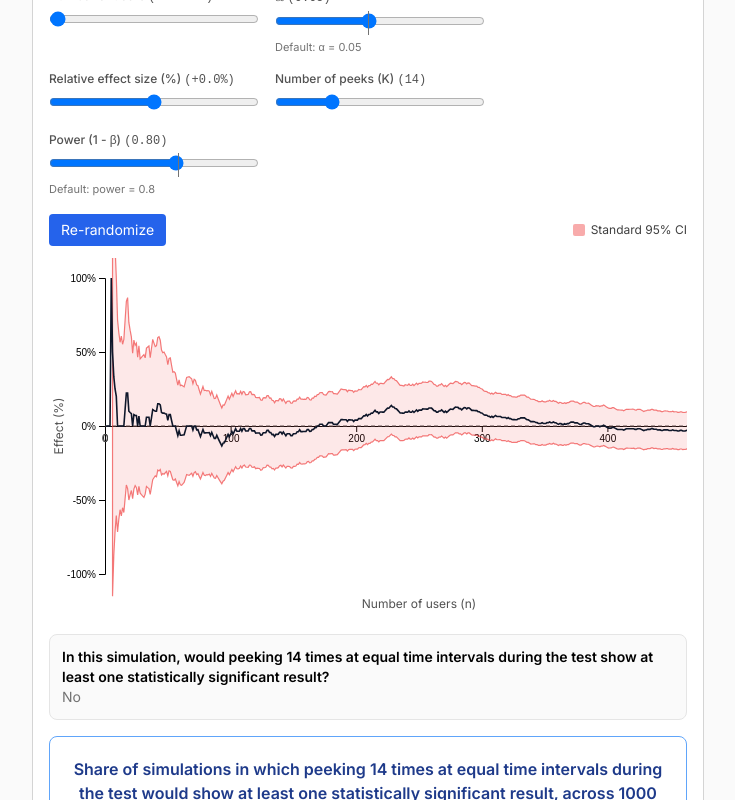
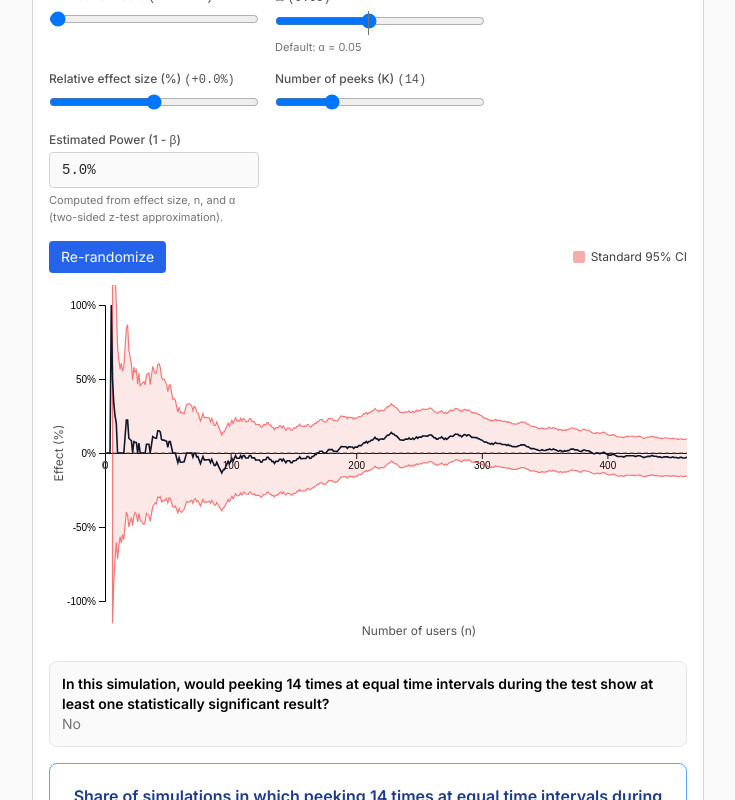
Before and after one commit to n-levy/sequential_testing, a Next.js app in the folder site/: page /short in a window 1280 px wide. Shown: the part 1180-1980 px from the top of the page, without its empty margins (384-1119 px from the left). Built offline with nearby package versions, Linux system fonts and the light colour scheme.

Commit message:
Make power an estimated A/B metric, not an effect scaler

```diff
--- a/site/components/act1/Act1.tsx
+++ b/site/components/act1/Act1.tsx
@@ -31,7 +31,6 @@ export function Act1() {
       <div className="mb-8 max-w-2xl mx-auto">
         <ABTestSim
           layers={['fixed-ci']}
-          power={0.8}
           showPeekStats={true}
           K={14}
         />
--- a/site/components/shared/ABTestSim.tsx
+++ b/site/components/shared/ABTestSim.tsx
@@ -19,7 +19,6 @@ interface ABTestSimProps {
   defaultEffect?: number // difference in means between B and A
   defaultN?: number
   showPowerControl?: boolean
-  power?: number
   K?: KProp // number of peeks for group sequential methods
   hideEffectStats?: boolean // hide sample effect and CI half-width boxes
 }
@@ -29,9 +28,6 @@ const PEEK_N_SIMS = 1000 // number of re-randomizations used to estimate crossin
 const ALPHA_MIN = 0.01
 const ALPHA_MAX = 0.1
 const ALPHA_DEFAULT = 0.05
-const POWER_MIN = 0.5
-const POWER_MAX = 0.99
-const POWER_DEFAULT = 0.8
 
 // Normal quantile approximation
 function erfinv(x: number) {
@@ -44,6 +40,20 @@ function erfinv(x: number) {
 
 function normInv(p: number) {
   return Math.sqrt(2) * erfinv(2 * p - 1)
+}
+
+function normalCDF(x: number) {
+  const a1 = 0.254829592
+  const a2 = -0.284496736
+  const a3 = 1.421413741
+  const a4 = -1.453152027
+  const a5 = 1.061405429
+  const p = 0.3275911
+  const sign = x < 0 ? -1 : 1
+  const ax = Math.abs(x) / Math.SQRT2
+  const t = 1 / (1 + p * ax)
+  const y = 1 - (((((a5 * t + a4) * t) + a3) * t + a2) * t + a1) * t * Math.exp(-ax * ax)
+  return 0.5 * (1 + sign * y)
 }
 
 function getPeekIndices(n: number, k: number): number[] {
@@ -101,14 +111,12 @@ export function ABTestSim({
   defaultEffect = 0,
   defaultN = 500,
   showPowerControl = true,
-  power: powerProp,
   K: KProp = 6,
   hideEffectStats = false,
 }: ABTestSimProps) {
   const [effect, setEffect] = useState(defaultEffect)
   const [n, setN] = useState(defaultN)
   const [alpha, setAlpha] = useState(ALPHA_DEFAULT)
-  const [power, setPower] = useState(powerProp ?? POWER_DEFAULT)
   const [seed, setSeed] = useState(1)
   const [kState, setK] = useState(KProp)
   const [peekProbs, setPeekProbs] = useState<Record<string, number> | null>(null)
@@ -117,8 +125,22 @@ export function ABTestSim({
 
   // Clamp effect to [-0.5, 0.5]
   const clampedEffect = Math.max(-0.5, Math.min(0.5, effect))
-  const effectiveEffect = clampedEffect * power
+  const effectiveEffect = clampedEffect
   const peekIndices = useMemo(() => getPeekIndices(n, kState), [n, kState])
+
+  // Classical power approximation for two-sided difference-in-proportions test.
+  const estimatedPower = useMemo(() => {
+    if (n <= 0) return 0
+    const pA = 0.5
+    const pB = Math.max(1e-6, Math.min(1 - 1e-6, 0.5 + clampedEffect))
+    const delta = Math.abs(pB - pA)
+    const seAlt = Math.sqrt((pA * (1 - pA) + pB * (1 - pB)) / n)
+    if (seAlt <= 0) return 0
+    const mu = delta / seAlt
+    const zCrit = normInv(1 - alpha / 2)
+    const powerVal = normalCDF(mu - zCrit) + normalCDF(-mu - zCrit)
+    return Math.max(0, Math.min(1, powerVal))
+  }, [n, clampedEffect, alpha])
 
   // Compute the probability of crossing the CI at any point for all selected layers
   useEffect(() => {
@@ -167,7 +189,7 @@ export function ABTestSim({
       results[layer] = count / PEEK_N_SIMS;
     }
     setPeekProbs(results);
-  }, [showPeekStats, layers, n, clampedEffect, seed, alpha, power, kState, runSimulationsTrigger, peekIndices]);
+  }, [showPeekStats, layers, n, clampedEffect, seed, alpha, kState, runSimulationsTrigger, peekIndices]);
 
   // Trajectory recomputed automatically whenever the controls change.
   const traj = useMemo(() => simulateABTestTrajectory(n, effectiveEffect, seed), [n, effectiveEffect, seed])
@@ -460,22 +482,13 @@ export function ABTestSim({
         {showPowerControl && (
           <div className="w-full sm:w-[210px]">
             <label className="block text-xs font-medium text-neutral-600 mb-1">
-              Power (1 - β) <span className="font-mono">({power.toFixed(2)})</span>
+              Estimated Power (1 - β)
             </label>
-            <div className="relative">
-              <input
-                type="range" min={POWER_MIN} max={POWER_MAX} step={0.01}
-                value={power} onChange={e => setPower(parseFloat(e.target.value))}
-                className="w-full"
-              />
-              <div
-                className="pointer-events-none absolute top-0 bottom-0 border-l border-neutral-500"
-                style={{ left: `${((POWER_DEFAULT - POWER_MIN) / (POWER_MAX - POWER_MIN)) * 100}%` }}
-                aria-hidden
-              />
+            <div className="h-9 px-3 flex items-center rounded border border-neutral-300 bg-neutral-50 text-neutral-800 font-mono text-sm">
+              {(estimatedPower * 100).toFixed(1)}%
             </div>
             <div className="text-[11px] text-neutral-500 mt-1">
-              Default: power = 0.8
+              Computed from effect size, n, and α (two-sided z-test approximation).
             </div>
           </div>
         )}
```
